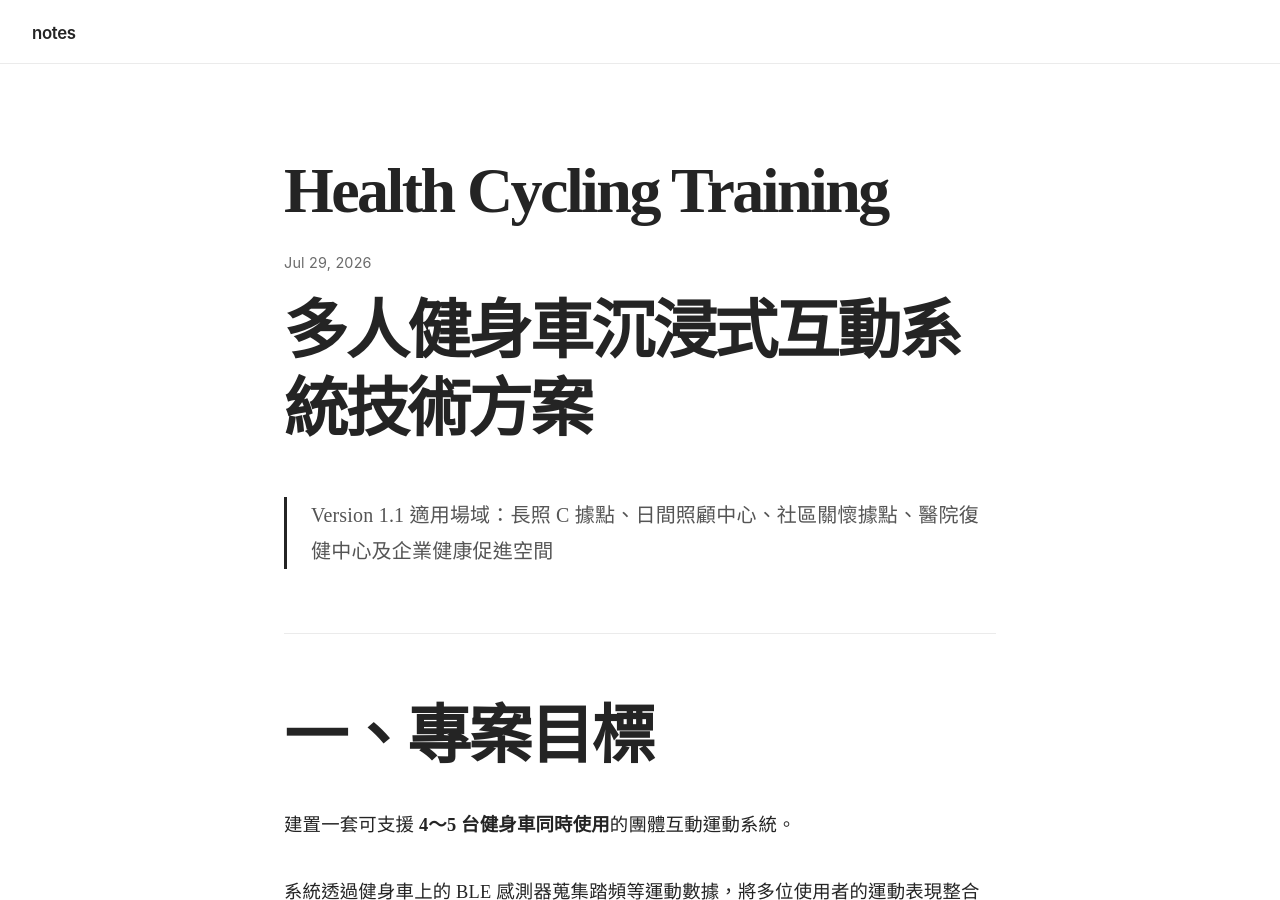
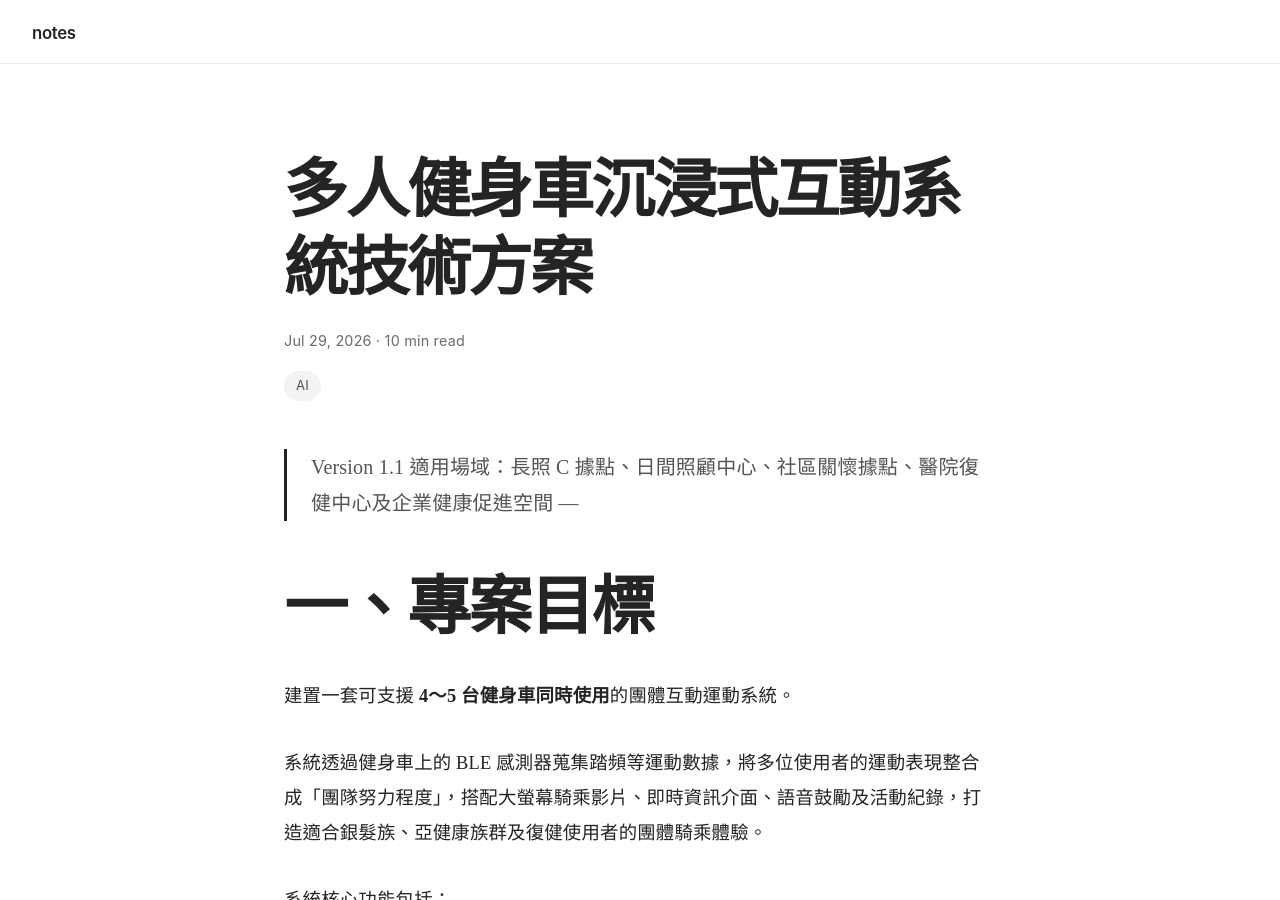
Before and after one commit to linjose/notes, a Jekyll site: the page built from _posts/2026-07-29-health-cycling-training.md, in a window 1280 px wide and 900 px high. Built offline with Jekyll 4.4.1, drawn with Linux system fonts in a browser that asks for light colours; our own code applies the rules of GitHub Pages for plain Markdown files.

Commit message:
Update 2026-07-29-health-cycling-training.md

```diff
--- a/_posts/2026-07-29-health-cycling-training.md
+++ b/_posts/2026-07-29-health-cycling-training.md
@@ -1,8 +1,14 @@
-# 多人健身車沉浸式互動系統技術方案
+---
+layout: post
+title: 多人健身車沉浸式互動系統技術方案
+date: 2026-07-29
+reading_time: 10 min read
+tags: [AI]
+excerpt:
+---
 
 > Version 1.1
 > 適用場域：長照 C 據點、日間照顧中心、社區關懷據點、醫院復健中心及企業健康促進空間
-
 ---
 
 # 一、專案目標
```
